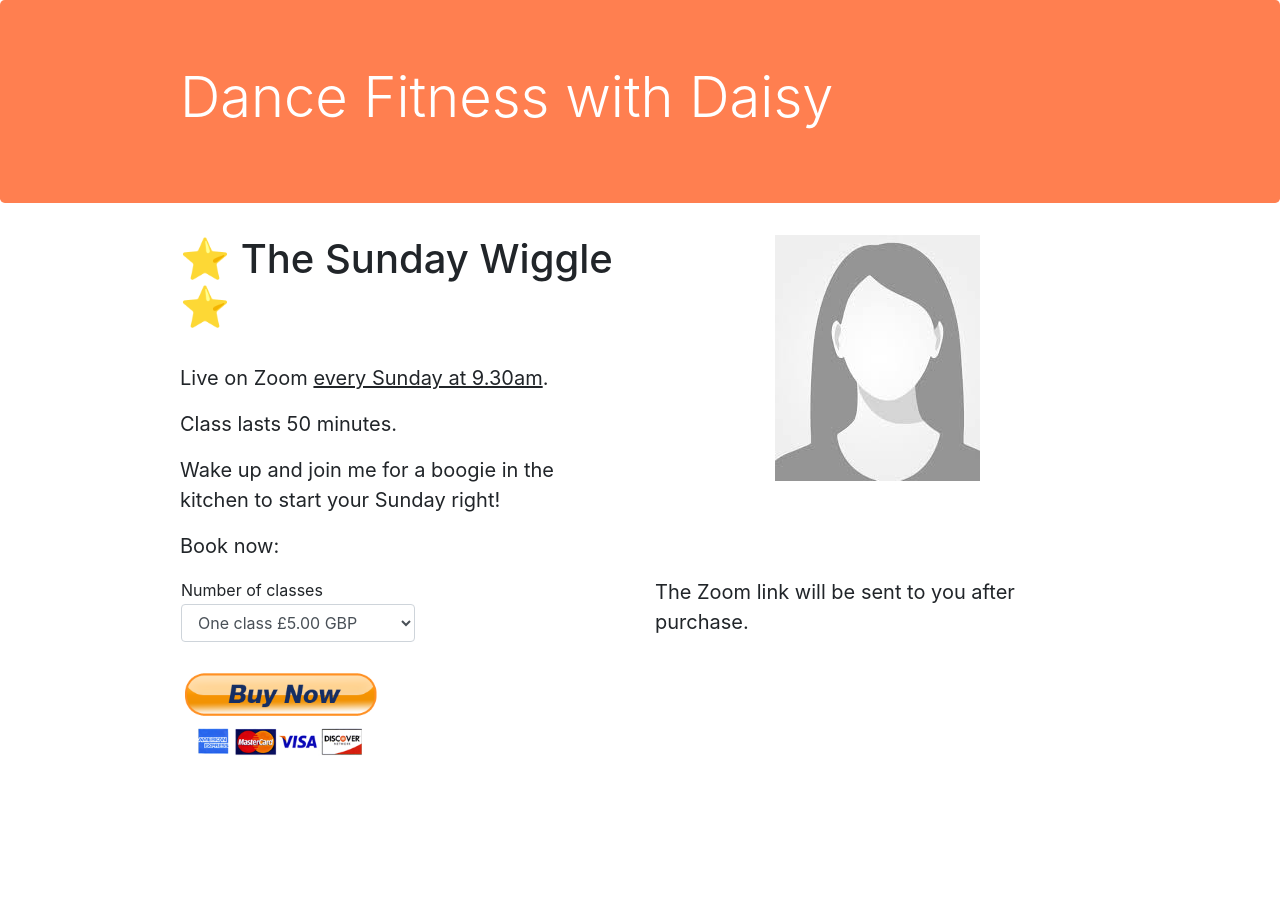
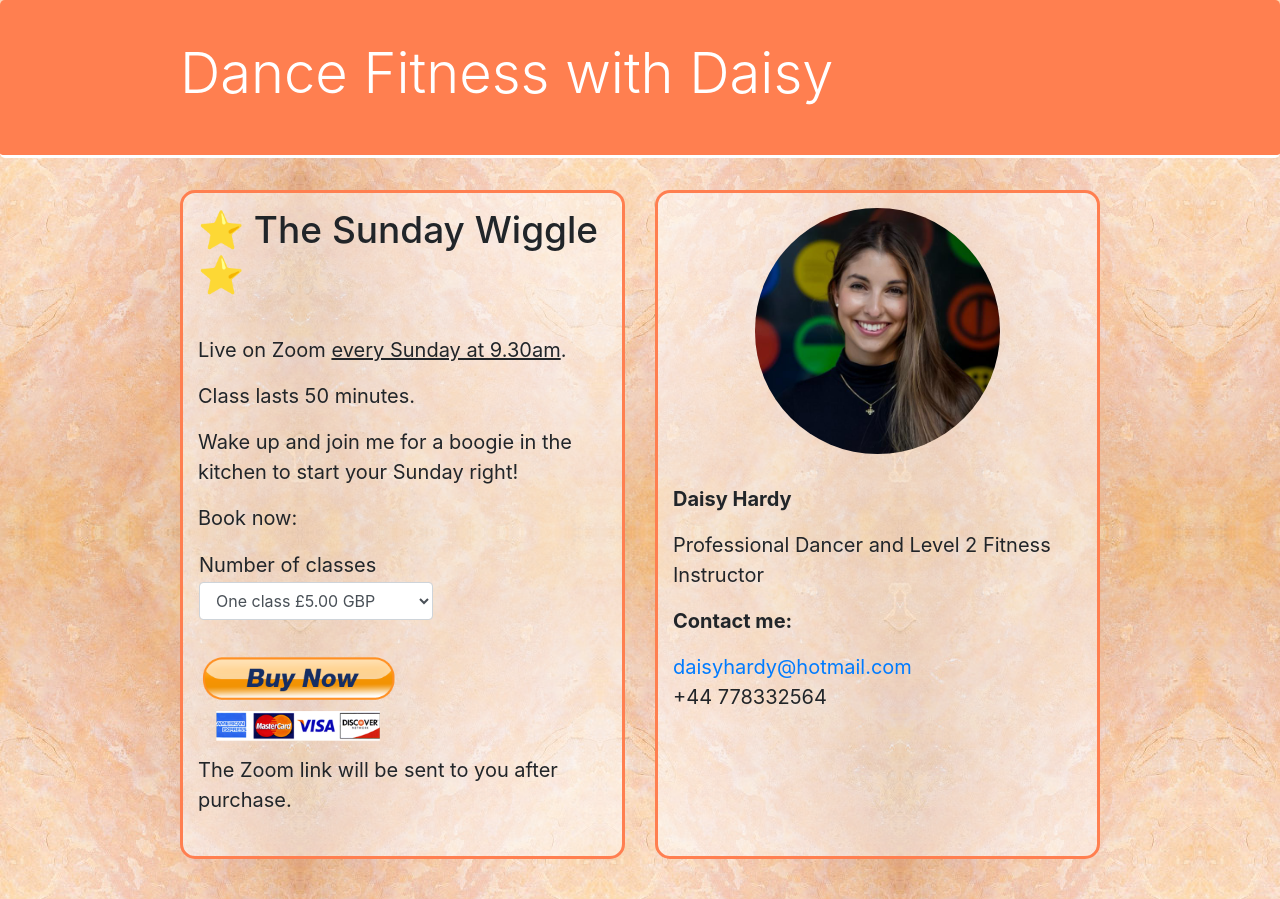
Before and after one commit to fran-mora/dancefitnesswithdaisy, a plain HTML site: page index.html in a window 1280 px wide. Before the commit the page ends 817 px from the top, so only its background shows below. Drawn offline with nearby package versions, Linux system fonts and the light colour scheme.

Commit message:
lots of stuff

```diff
--- a/index.html
+++ b/index.html
@@ -10,8 +10,15 @@
               crossorigin="anonymous"></script>
       <script src="https://stackpath.bootstrapcdn.com/bootstrap/4.5.2/js/bootstrap.min.js" integrity="sha384-B4gt1jrGC7Jh4AgTPSdUtOBvfO8shuf57BaghqFfPlYxofvL8/KUEfYiJOMMV+rV" crossorigin="anonymous"></script>
       <style>
+        body{
+            background-image: url('coral-background2.jpg');
+            font-size:15pt;
+        }
         p{
-            font-size:15pt;
+        }
+        .jumbotron{
+            padding: 2.5rem 2rem;
+            border-bottom: 3px solid white;
         }
         .title-bar{
           background-color:Coral;
@@ -23,6 +30,18 @@
         }
         .bordered {
             border: 1px solid black;
+        }
+        .profile-pic {
+            border-radius: 150px;
+        }
+        .main-pane {
+            border: 3px solid black;
+            border-radius: 15px;
+            border-color: coral;
+            padding:15px;
+            margin-bottom:10px;
+            height:100%;
+            background-color: rgba(255,255,255,.5);
         }
       </style>
   </head>
@@ -43,19 +62,13 @@
             <div class="col-12 col-sm-12 col-md-10">
                 <div class="row">
                     <div class="col-12 col-sm-6">
-                        <h1>⭐ The Sunday Wiggle ⭐</h1>
+                        <div class="main-pane">
+                        <h1 style="font-size:37px">⭐ The Sunday Wiggle ⭐</h1>
                         <br />
                         <p>Live on Zoom <u>every Sunday at 9.30am</u>.</p>
                         <p>Class lasts 50 minutes.</p>
                         <p>Wake up and join me for a boogie in the kitchen to start your Sunday right!</p>
-                    </div>
-                    <div class="col-12 col-sm-6">
-                        <img src="profile.jpeg" alt="Daisy Hardy" class="center"/>
-                    </div>
-                </div>
                         <p>Book now:</p>
-                <div class="row">
-                    <div class="col-12 col-sm-6">
                         <form action="https://www.paypal.com/cgi-bin/webscr" method="post" target="_top">
                         <input type="hidden" name="cmd" value="_s-xclick">
                         <input type="hidden" name="hosted_button_id" value="MZQSJS3LD3284">
@@ -71,16 +84,25 @@
                         <input type="hidden" name="currency_code" value="GBP">
                         <input class="" type="image" width="200px" src="buy-button.png" border="0" name="submit" alt="Buy Now">
                         <!--<img alt="" border="0" src="https://www.paypalobjects.com/en_GB/i/scr/pixel.gif" width="1" height="1">-->
+                        <p>The Zoom link will be sent to you after purchase.</p>
                         </form>
                         </div>
+                    </div>
                     <div class="col-12 col-sm-6">
-                        <p>The Zoom link will be sent to you after purchase.</p>
+                        <div class="main-pane">
+                            <img src="daisy-circle.jpeg" width="60%" alt="Daisy Hardy" class="center profile-pic"/>
+                            <br />
+                            <p><b>Daisy Hardy</b></p>
+                            <p>Professional Dancer and Level 2 Fitness Instructor</p>
+                            <p><b>Contact me:</b></p>
+                            <p>
+                                <a href="mailto:daisyhardy@hotmail.com">daisyhardy@hotmail.com</a><br />
+                                +44 778332564
+                            </p>
+                        </div>
+                        <br />
                     </div>
                 </div>
-                <br />
-                <br />
-
-
             </div>
         </div>
     </div>
```
Also changed, not shown: coral-background2.jpg (added), daisy-circle.jpeg (added). Lines whose indentation alone changed are shown as unchanged.
